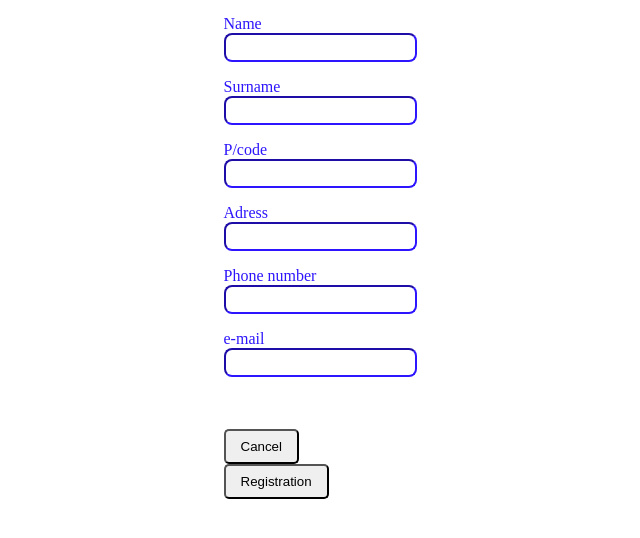
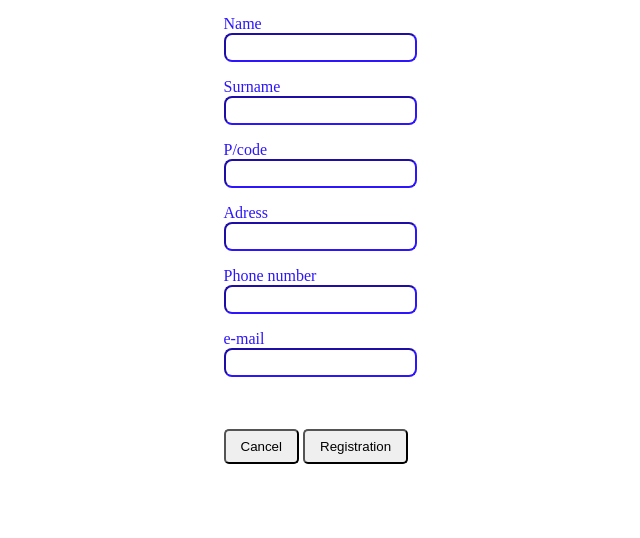
Before and after one commit to VadimStarton/bankas-2, a PHP site: the page made by views/createacc.php in a window 1280 px wide. Shown: the part 60-598 px from the top of the page, without its empty margins (320-960 px from the left). Run offline with PHP 8.4, Linux system fonts and the light colour scheme; the template is opened without the code that fills it, so the values that code supplies are empty.

Commit message:
bankas2vers3

```diff
--- a/views/main.css
+++ b/views/main.css
@@ -82,7 +82,7 @@ p {
     color:rgb(45, 22, 251);
 }
 .btn1, .btn2, .btn3, .btn4 {
-    display: flex;
+    display: inline-flex;
     align-items: center;
     border-radius: 5px;
     color: rgb(0, 0, 0);
```
